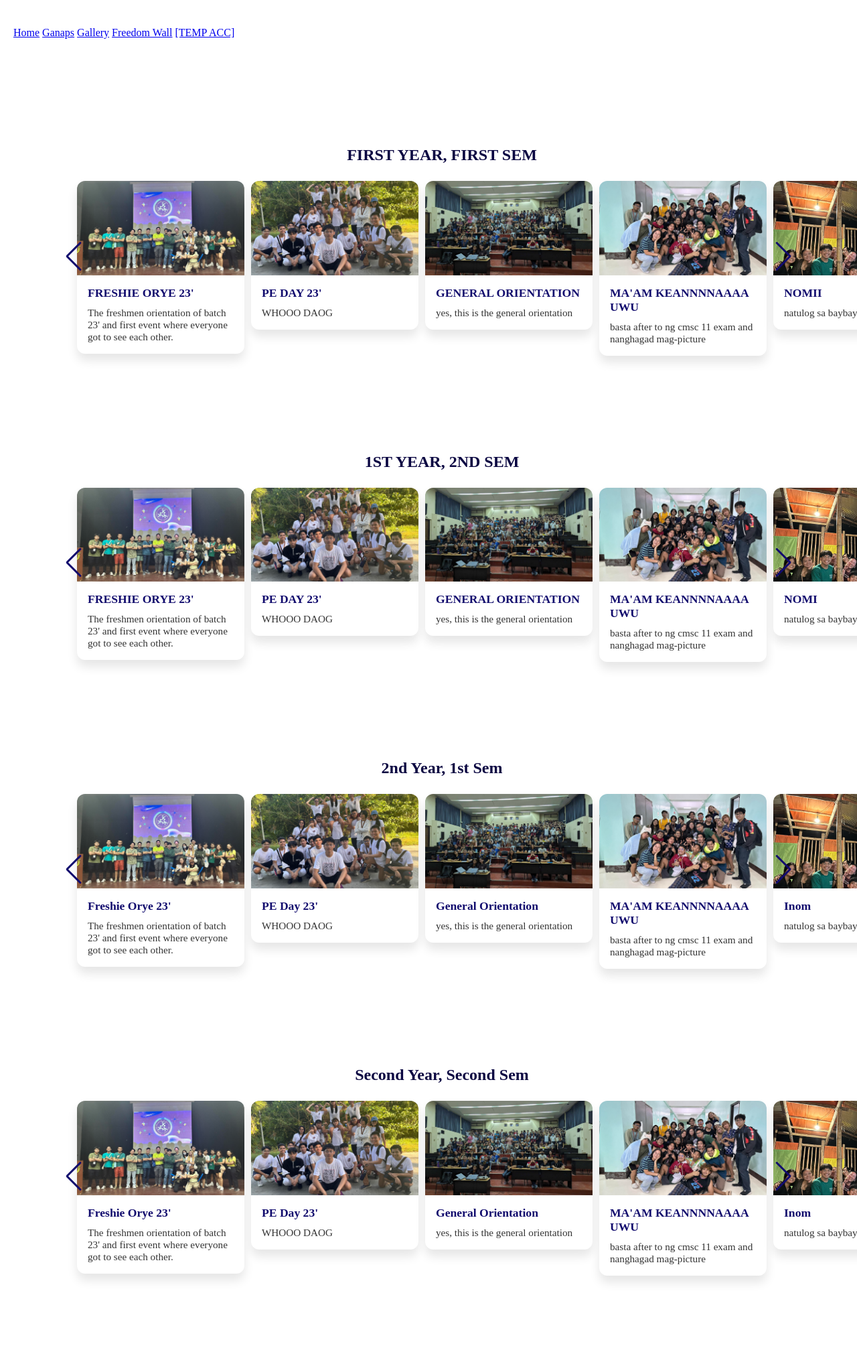
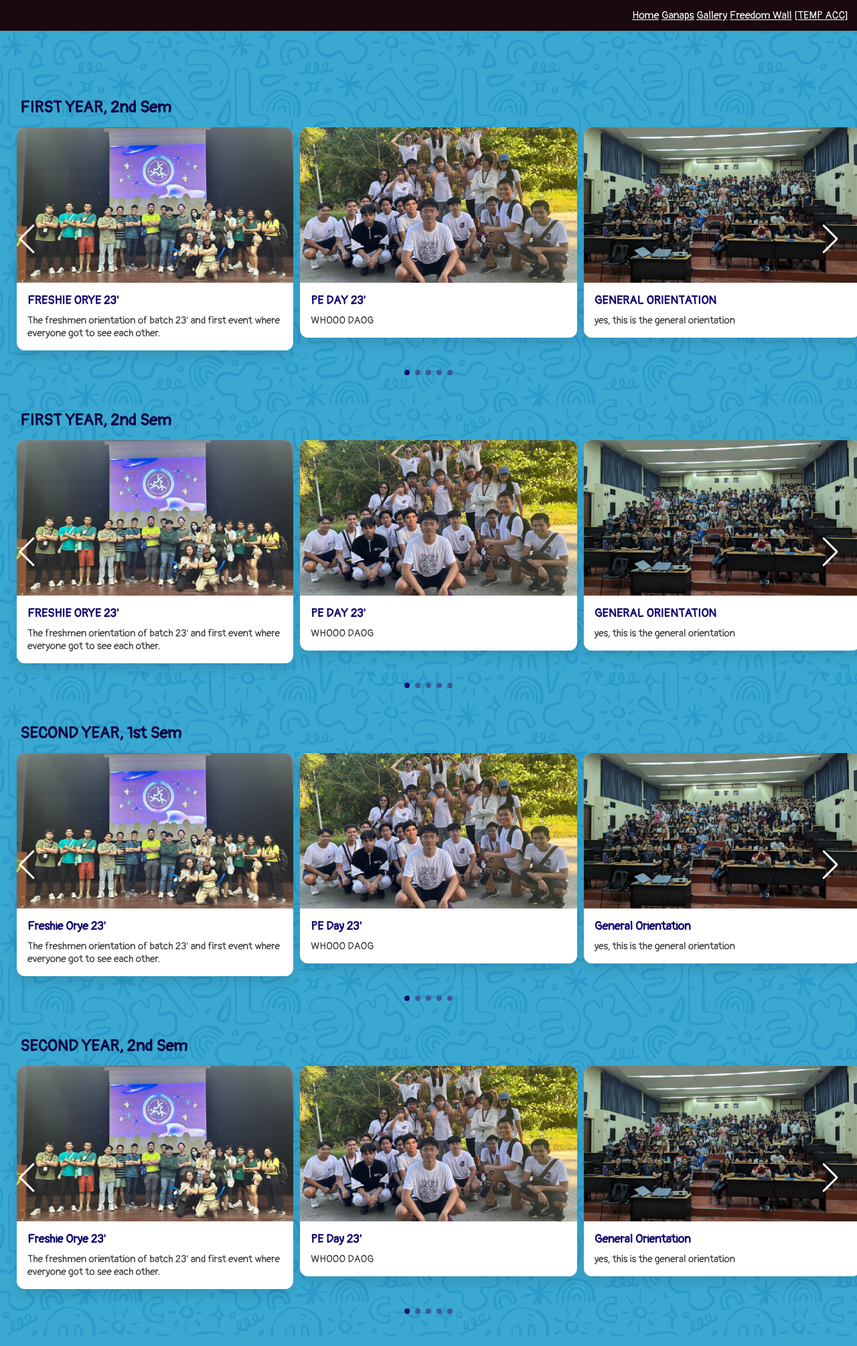
Before and after one commit to senqui-UP/126-final-project, a PHP site: page /ganaps.html in a window 1280 px wide. Shown: the whole page at 67% size. Run offline with PHP 8.4, Linux system fonts and the light colour scheme.

Commit message:
ganaps and poll

```diff
--- a/ganaps.html
+++ b/ganaps.html
@@ -10,6 +10,7 @@
 
         <title>Ganaps - UNCENSORED 23</title>
         <link rel="icon" type="image/x-icon" href="./Images/Icon.png">
+        <link href="https://fonts.googleapis.com/css2?family=Pangolin&display=swap" rel="stylesheet">
 
         <script src="https://cdn.jsdelivr.net/npm/swiper@11/swiper-bundle.min.js"></script>
         <script src="script-ganaps.js"></script>
@@ -28,8 +29,8 @@
 
         <main>
             <section>
-            <h1>FIRST YEAR, FIRST SEM</h1>
-            <div class="swiper swiper1">
+            <h1>FIRST YEAR, 2nd Sem</h1>
+            <div class="swiper">
                 <div class="swiper-wrapper">
                     <div class="swiper-slide card">
                         <div class="card-image-container">
@@ -88,8 +89,8 @@
             </section>
 
             <section>
-            <h1>1ST YEAR, 2ND SEM</h1>
-            <div class="swiper swiper2">
+            <h1>FIRST YEAR, 2nd Sem</h1>
+            <div class="swiper">
                 <div class="swiper-wrapper">
                     <div class="swiper-slide card">
                         <div class="card-image-container">
@@ -148,8 +149,8 @@
             </section>
 
             <section>
-                <h1>2nd Year, 1st Sem</h1>
-                <div class="swiper swiper3">
+                <h1>SECOND YEAR, 1st Sem</h1>
+                <div class="swiper">
                     <div class="swiper-wrapper">
                         <div class="swiper-slide card">
                             <div class="card-image-container">
@@ -208,8 +209,8 @@
                 </section>
 
                 <section>
-                    <h1>Second Year, Second Sem</h1>
-                    <div class="swiper swiper4">
+                    <h1>SECOND YEAR, 2nd Sem</h1>
+                    <div class="swiper">
                         <div class="swiper-wrapper">
                             <div class="swiper-slide card">
                                 <div class="card-image-container">
@@ -269,5 +270,8 @@
         </div>
     </div>
 
+    <script src="https://cdn.jsdelivr.net/npm/swiper@11/swiper-bundle.min.js"></script>
+    <script src="script-ganaps.js"></script>
+
     </body>
 </html>
--- a/styling-ganaps.css
+++ b/styling-ganaps.css
@@ -12,33 +12,50 @@
     body {
         display: flex;
         flex-direction: column;
-        padding: 40px 20px;
+        background-image: url('bg.png');
+    }
+
+    nav {
+        background-color: #1A090D;
+        background-size: cover;
+        background-position: top;
+        background-attachment: fixed;
+        overflow: hidden;
+        padding: 1%;
+        height: auto;
+        text-align: right;
+
+        a       { color: #F8FFFF; }
+        a:hover { color: #004AAD}
+        font-family: 'Pangolin', sans-serif;
     }
 
     main {
         padding-top: 80px;
+        font-family: 'Pangolin', sans-serif;
     }
 
     h1 {
-        margin-left: 40px;
-        margin-top: 40px;
+        margin-left: 10px;
+        margin-bottom: 10px;
         color: #0B0742;
+        text-align: left;
     }
 
     body section {
         display: flex;
         flex-direction: column;
-        align-items: center;
         width: 100%;
-        padding: 40px 20px;
+        padding: 20px 20px;
     }
 
     .swiper{
         width: 100%;
-        max-width: 1100px;
-        padding: 20px;
-        overflow: visible !important;
+        max-width: 100%;
+        padding: 0px;
+        overflow: visible;
         position: relative;
+        color:black;
     }
 
     .swiper-wrapper {
@@ -53,10 +70,9 @@
         display: flex;
         flex-direction: column;
         overflow: hidden;
-        height: 100%;
-        width: 250px;
         transition: transform 0.3s ease;
         margin: 5px;
+        margin-bottom: 4%;
     }
 
     .card-image-container {
@@ -99,7 +115,7 @@
 
     .swiper-button-prev,
     .swiper-button-next {
-    color: #120C6E;
+    color: white;
     top: 45%;
     width: 40px;
     height: 40px;
@@ -114,6 +130,7 @@
     }
 
     .swiper-pagination-bullet {
+        margin-top: 30%;
         background: #3e397f;
         opacity: 0.7;
     }
```
Also changed, not shown: freedomwall.html (+6 -4 lines), freedomwall.js (added, +163 -0 lines), script-ganaps.js (+11 -73 lines), styling-fw.css (+57 -6 lines), Images/bg.png (added).
